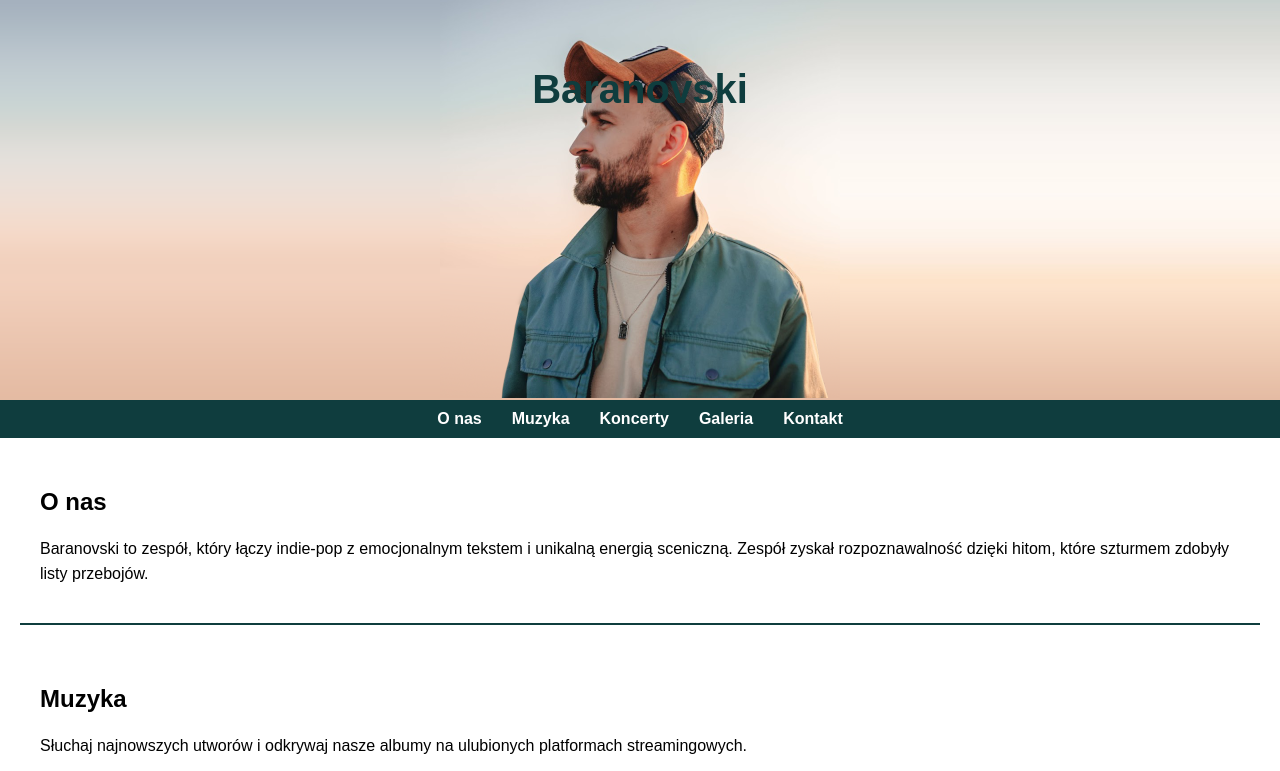
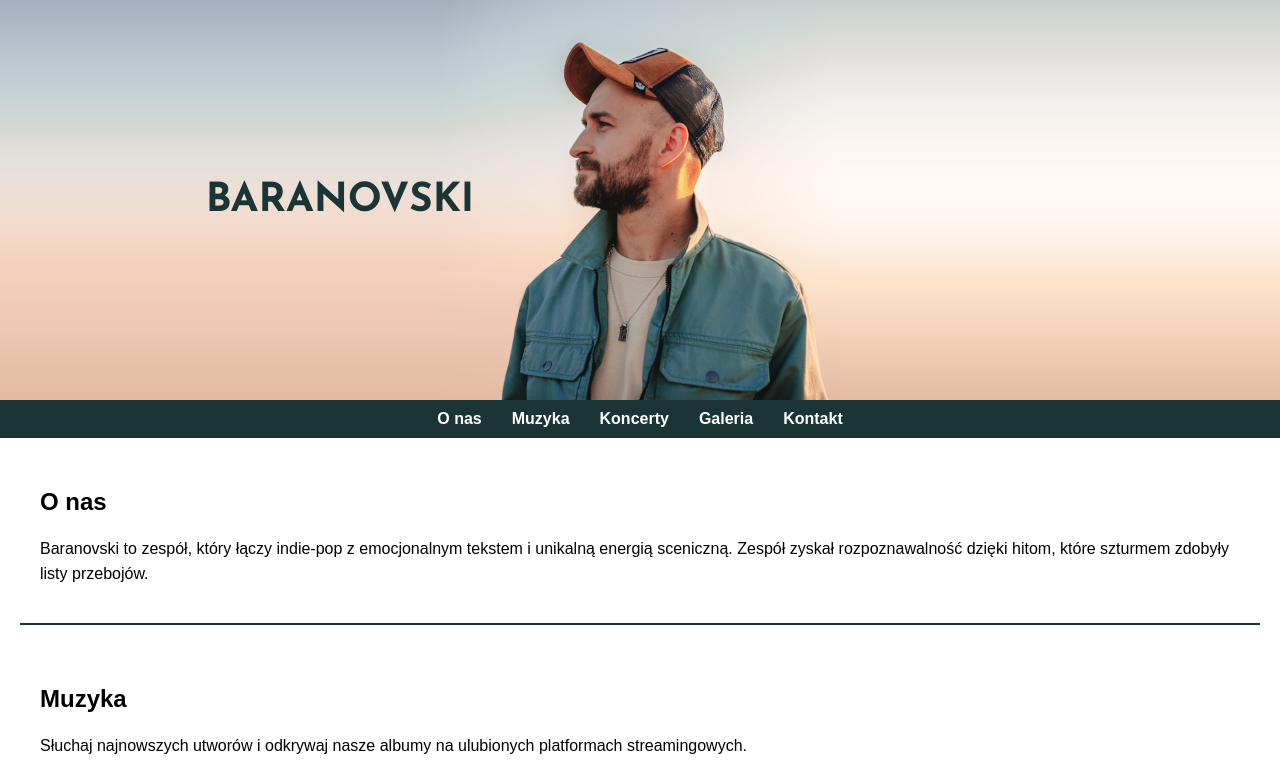
Before and after one commit to slonka/baranovski.fans, a plain HTML site: page index.html in a window 1280 px wide. Shown: the top 771 px of the page. Drawn offline with Linux system fonts and the light colour scheme.

Commit message:
Add font

```diff
--- a/index.html
+++ b/index.html
@@ -4,6 +4,9 @@
     <meta charset="UTF-8">
     <meta name="viewport" content="width=device-width, initial-scale=1.0">
     <title>Baranovski - Oficjalna Strona</title>
+    <link rel="preconnect" href="https://fonts.googleapis.com">
+    <link rel="preconnect" href="https://fonts.gstatic.com" crossorigin>
+    <link href="https://fonts.googleapis.com/css2?family=Josefin+Sans:ital,wght@0,100..700;1,100..700&display=swap" rel="stylesheet">
     <style>
         body {
             font-family: Arial, sans-serif;
@@ -24,11 +27,7 @@
         }
         .artist-photo {
             flex: 0 0 auto;
-            position: absolute;
-            top: 50%;
-            left: 50%;
-            transform: translate(-50%, -50%);
-            z-index: 10;
+            height: 400px;
         }
         .artist-photo img {
             max-height: 100%;
@@ -41,17 +40,26 @@
         }
         .header-title {
             position: absolute;
-            top: 10%;
+            top: 50%;
             left: 50%;
             transform: translateX(-50%);
-            color: #0f3d3e;
+        }
+        .header-title div {
+            color: #1b3537;
             z-index: 20;
             text-align: center;
             font-size: 2.5rem;
+            top: -2.5rem;
             font-weight: bold;
+            position: relative;
+            left: -300px;
+            font-family: "Josefin Sans", serif;
+            font-optical-sizing: auto;
+            font-weight: bold;
+            font-style: normal;
         }
         nav {
-            background-color: #0f3d3e;
+            background-color: #1b3537;
             padding: 10px;
         }
         nav ul {
@@ -78,7 +86,7 @@
             max-width: 1200px;
         }
         .about, .music, .concerts, .gallery, .contact {
-            border-bottom: 2px solid #0f3d3e;
+            border-bottom: 2px solid #1b3537;
             margin-bottom: 20px;
         }
         .about p, .music p, .concerts p {
@@ -94,11 +102,11 @@
             text-align: center;
         }
         table th {
-            background-color: #0f3d3e;
+            background-color: #1b3537;
             color: white;
         }
         footer {
-            background-color: #0f3d3e;
+            background-color: #1b3537;
             color: white;
             text-align: center;
             padding: 10px 20px;
@@ -120,7 +128,7 @@
 <body>
     <header>
         <div class="background-left"></div>
-        <h1 class="header-title">Baranovski</h1>
+        <h1 class="header-title"><div>BARANOVSKI</div></h1>
         <div class="artist-photo">
             <img src="assets/photo.png" alt="Zdjęcie zespołu">
         </div>
```
